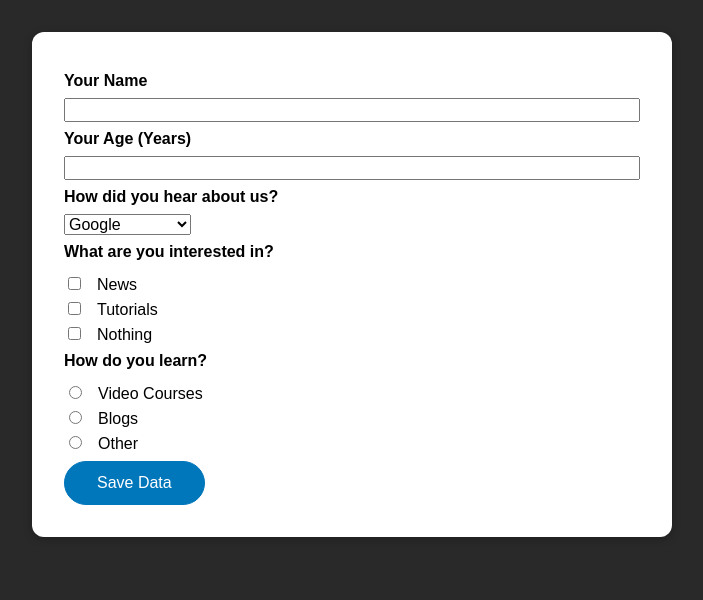
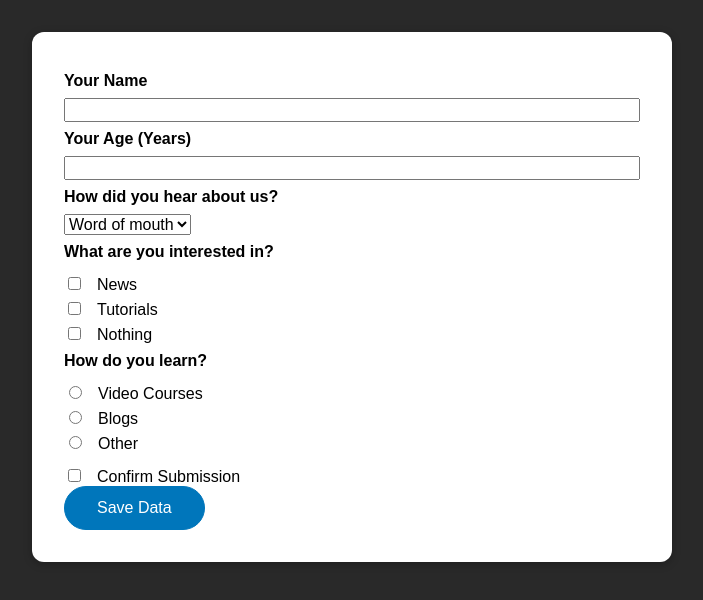
Before and after one commit to motifaithed/vue-forms, a Vue app: page / in a window 1280 px wide. Shown: the top 600 px of the page, without its empty margins (288-991 px from the left). Built offline with nearby package versions, Linux system fonts and the light colour scheme; the HTML template or start-up script is replaced by a standard one.

Commit message:
005 Using v-model with Checkboxes & Radiobuttons

```diff
--- a/src/components/TheForm.vue
+++ b/src/components/TheForm.vue
@@ -6,11 +6,11 @@
     </div>
     <div class="form-control">
       <label for="age">Your Age (Years)</label>
-      <input id="age" name="age" type="number" />
+      <input id="age" name="age" type="number" v-model="userAge"/>
     </div>
     <div class="form-control">
       <label for="referrer">How did you hear about us?</label>
-      <select id="referrer" name="referrer">
+      <select id="referrer" name="referrer" v-model="referrer">
         <option value="google">Google</option>
         <option value="wom">Word of mouth</option>
         <option value="newspaper">Newspaper</option>
@@ -19,33 +19,37 @@
     <div class="form-control">
       <h2>What are you interested in?</h2>
       <div>
-        <input id="interest-news" name="interest" type="checkbox" />
+        <input id="interest-news" name="interest" value="news" type="checkbox" v-model="interests" />
         <label for="interest-news">News</label>
       </div>
       <div>
-        <input id="interest-tutorials" name="interest" type="checkbox" />
+        <input id="interest-tutorials" name="interest" value="tutorials" type="checkbox" v-model="interests" />
         <label for="interest-tutorials">Tutorials</label>
       </div>
       <div>
-        <input id="interest-nothing" name="interest" type="checkbox" />
+        <input id="interest-nothing" name="interest" value="nothing" type="checkbox" v-model="interests" />
         <label for="interest-nothing">Nothing</label>
       </div>
     </div>
     <div class="form-control">
       <h2>How do you learn?</h2>
       <div>
-        <input id="how-video" name="how" type="radio" />
+        <input id="how-video" name="how" type="radio" value="video" v-model="how" />
         <label for="how-video">Video Courses</label>
       </div>
       <div>
-        <input id="how-blogs" name="how" type="radio" />
+        <input id="how-blogs" name="how" type="radio" value="blogs" v-model="how" />
         <label for="how-blogs">Blogs</label>
       </div>
       <div>
-        <input id="how-other" name="how" type="radio" />
+        <input id="how-other" name="how" type="radio" value="others" v-model="how" />
         <label for="how-other">Other</label>
       </div>
     </div>
+    <div>
+        <input id="confirm-submission" name="confirm-submission"  type="checkbox" v-model="confirmSubmission" />
+        <label for="confirm-submission">Confirm Submission</label>
+      </div>
     <div>
       <button>Save Data</button>
     </div>
@@ -55,12 +59,26 @@
   export default {
     data(){
       return {
-        userName:''
+        userName:'',
+        userAge: null,
+        referrer: 'wom',
+        interests:[],
+        how: null,
+        confirmSubmission: false
       }
     },
     methods:{
       submitForm(){
         console.log('Username: ' + this.userName);
+        this.userName = '';
+        this.userAge = null;
+        this.referrer = 'wom';
+        this.interests = [];
+        console.log('how:' + this.how);
+        this.how = null;
+        console.log('confirm submission: ');
+        console.log(this.confirmSubmission);
+        this.confirmSubmission = false;
       }
     }
   }
```
